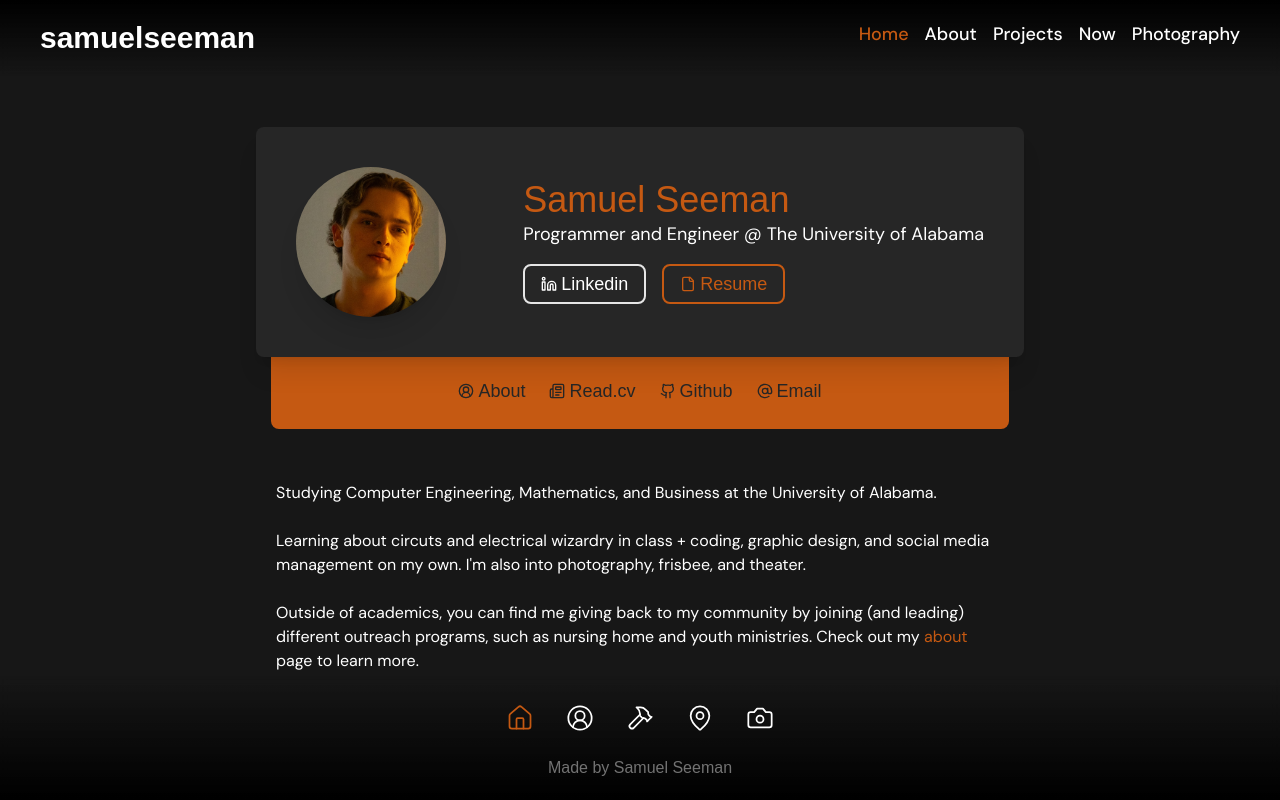
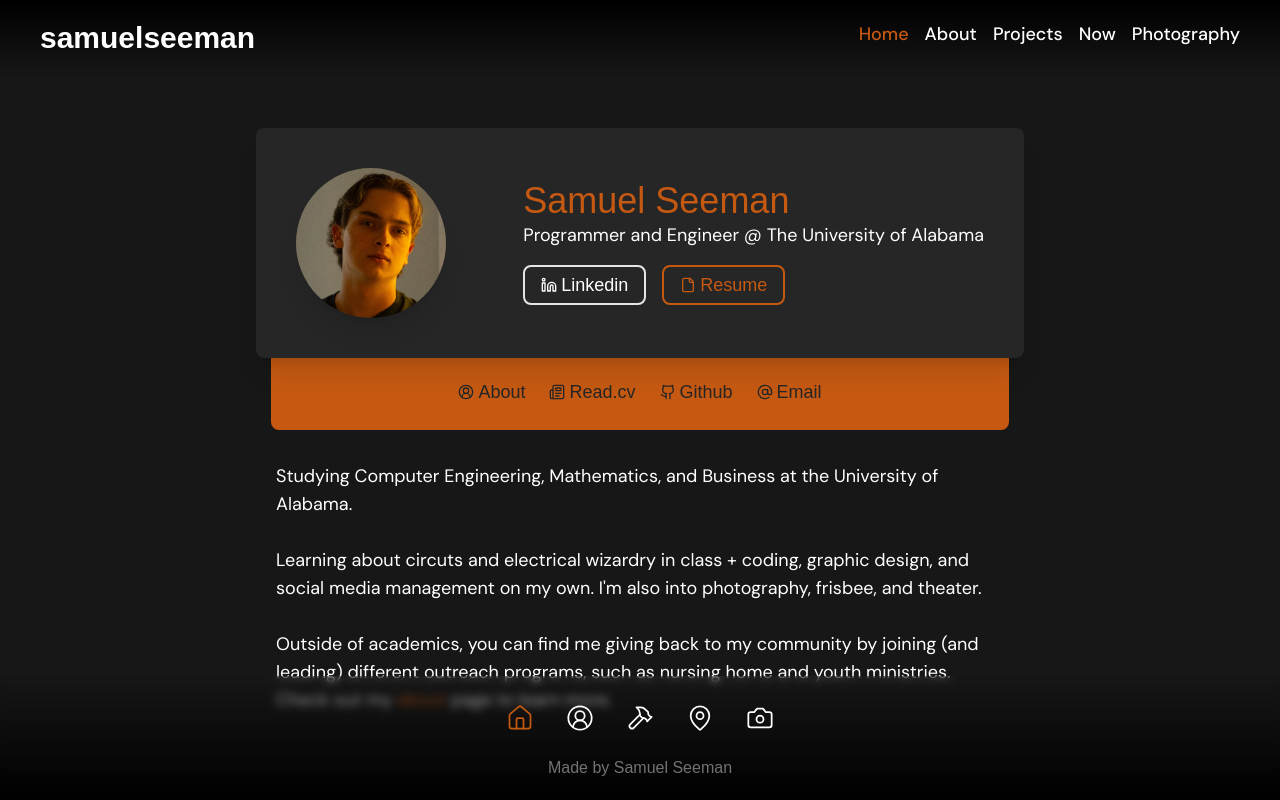
Before and after one commit to thesirsammy/samuelseeman-ultra, a Next.js app: page / in a window 1280 px wide. Built offline with nearby package versions, Linux system fonts and the light colour scheme; a web font is replaced by a local one.

Commit message:
Fixed lint issues + home layout

```diff
--- a/src/app/about/page.tsx
+++ b/src/app/about/page.tsx
@@ -8,7 +8,7 @@ import { AnimatedGroup } from "@/components/ui/animated-group";
 
 export default function Page() {
   return (
-    <div className="flex justify-center font-body pb-[20vh]">
+    <div className="flex justify-center font-body md:pb-[20vh]">
       <div className="md:mt-32 mt-8 md:max-w-[650px] max-w-[95vw] md:text-[18px] text-[16px]">
         <div className="flex items-end mb-4">
           <div className="font-display text-4xl font-bold text-accent mr-6">About</div>
@@ -24,8 +24,8 @@ export default function Page() {
             <span>photographer</span>
           </TextLoop>
         </div>
-        <p>I'm Samuel Seeman, a student at the University of Alabama studying Computer Engineering.
-        I'm originally from Ft. Lauderdale, Florida.</p> <br />
+        <p>I&apos;m Samuel Seeman, a student at the University of Alabama studying Computer Engineering.
+        I&apos;m originally from Ft. Lauderdale, Florida.</p> <br />
         <div className="flex gap-10">
           <p>I started my online journey at the age of 14 when I figured out how to set up my own business after I launched
             <a href="https://savvytechsupport.com" target="_blank" className="text-accent hover:text-accent-hover duration-200"> SavvyTech Support</a>, a small tech support service. This seemingly small task propelled me into the
@@ -52,7 +52,7 @@ export default function Page() {
         <p>Outside of the classroom and coding, I follow a wide variety of activities such as theater, graphic design,
           politics, paddleboarding, and photography. I think this range of interests reflects the fact that always I try to be a
           well-rounded person, pursuing many different areas of interest at once.</p><br />
-        <p>I guess I could be classified as an amature photographer, too. I've been slowly getting deeper into
+        <p>I guess I could be classified as an amature photographer, too. I&apos;ve been slowly getting deeper into
           photography–take a look at my photos at my photography website!</p>
       </div>
     </div>
--- a/src/app/not-found.tsx
+++ b/src/app/not-found.tsx
@@ -5,7 +5,7 @@ export default function Page() {
   return (
     <div className="flex flex-col gap-4 w-screen h-screen justify-center items-center overflow-y-none">
       <div className="font-display text-accent font-bold text-6xl">Whoops!</div>
-      <p>Looks like you broke something. The project you're looking for is not available</p>
+      <p>Looks like you broke something. The project you&apos;re looking for is not available</p>
       <Link href="/projects" className="flex gap-1 items-center px-4 py-2 mt-4 rounded-lg border-2 border-accent text-accent hover:bg-accent hover:text-neutral-800 duration-300">{<ArrowLeftIcon size={16} className="opacity-0 md:opacity-100"/>} Go Back</Link>
     </div>
   )
--- a/src/app/now/page.tsx
+++ b/src/app/now/page.tsx
@@ -14,7 +14,7 @@ export default function Page() {
               which is an incredible opportunity to share the Arc Browser and how it has changed the way I use my computer.
               While I do intend on converting lots of students to this revolutionary tool, I also want to use the
               Arc brand to open up opportunities for other students to learn to code and develop computer etiquette.
-              I'm also learning about social media management on a larger scale than just having a personal account,
+              I&apos;m also learning about social media management on a larger scale than just having a personal account,
               including graphic design and outreach.
             </>
           }
@@ -27,7 +27,7 @@ export default function Page() {
             <>
               I joined a local volunteer program called <a href="https://yfc.net" target="_blank" className="text-accent hover:text-accent-hover hover:underline underline-offset-4 duration-200">Youth for Christ</a>, an outreach ministry focused on reaching
               middle and high school students in the Tuscaloosa school system. As a team leader, I get to help organize
-              different events for the kids, usually involving a lot of pizza and fun. It's an amazing chance to give
+              different events for the kids, usually involving a lot of pizza and fun. It&apos;s an amazing chance to give
               back to my community and I love every minute of it.
             </>
           }
--- a/src/app/page.tsx
+++ b/src/app/page.tsx
@@ -7,7 +7,7 @@ import { InView } from "@/components/ui/in-view";
 export default function Home() {
   return (
     <div className="flex justify-center">
-      <div className="flex flex-col items-center justify-center font-body max-w-[768px] h-screen">
+      <div className="md:mt-32 flex flex-col items-center justify-center font-body max-w-[768px]">
         <div className="flex flex-wrap justify-between items-center py-10 px-10 bg-neutral-800 rounded-lg w-full z-10 shadow-xl">
           <InView
             variants={{
@@ -49,11 +49,11 @@ export default function Home() {
           <a href="mailto:hi@samuelseeman.com" className="flex gap-1 items-center hover:underline duration-200">{<AtSign size={16} className="opacity-0 md:opacity-100"/>} Email</a>
         </div>
 
-        <div className="font-body mt-5 mx-5">
+        <div className="font-body md:text-lg text-md mx-5">
           <p>Studying Computer Engineering, Mathematics, and Business at the University of Alabama.</p>
           <br />
           <p>Learning about circuts and electrical wizardry in class + coding, graphic design, and social media management on my own.
-            I'm also into photography, frisbee, and theater.</p>
+            I&apos;m also into photography, frisbee, and theater.</p>
             <br />
             <p>Outside of academics, you can find me giving back to my community by joining (and leading)
               different outreach programs, such as nursing home and youth ministries. Check out my <Link href="/about" className="text-accent hover:text-accent-hover">about</Link> page to learn more.</p>
```
